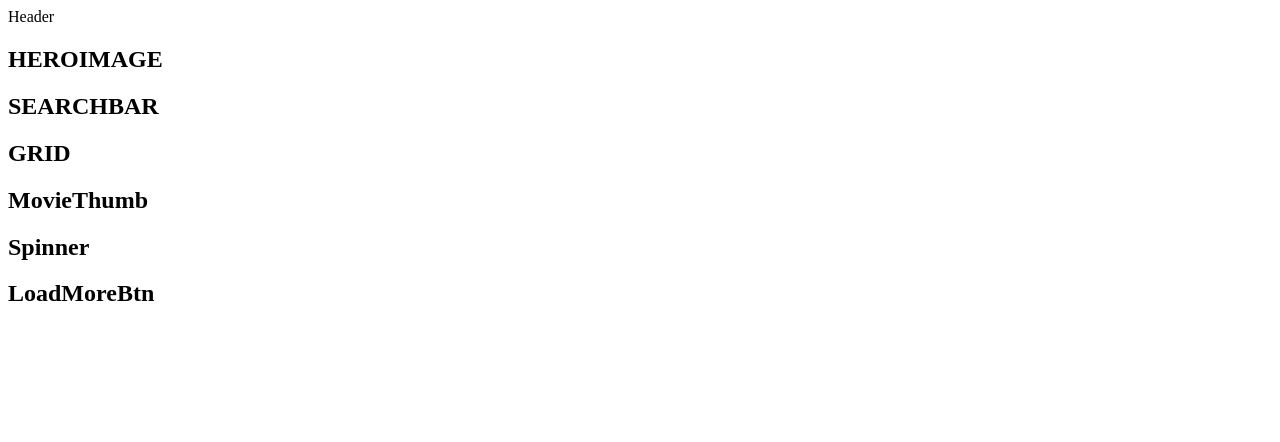
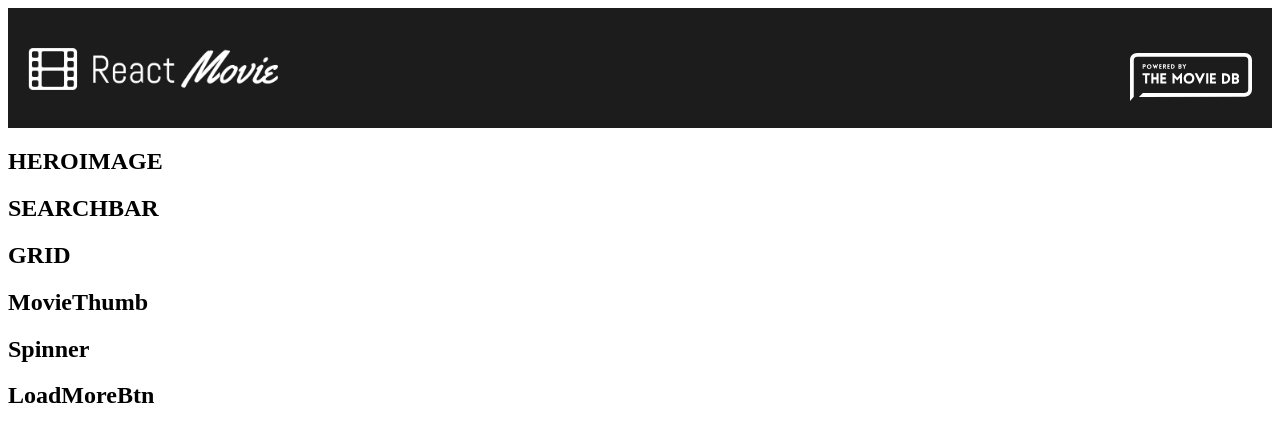
Before and after one commit to MauricioGarcia12/Movie-App-02, a React (Create React App) app: page / in a window 1280 px wide. Shown: the top 442 px of the page. Built offline with nearby package versions, Linux system fonts and the light colour scheme; no server answers.

Commit message:
Importando estilos al Header

```diff
--- a/public/index.html
+++ b/public/index.html
@@ -15,15 +15,9 @@
       user's mobile device or desktop. See https://developers.google.com/web/fundamentals/web-app-manifest/
     -->
     <link rel="manifest" href="%PUBLIC_URL%/manifest.json" />
-    <!--
-      Notice the use of %PUBLIC_URL% in the tags above.
-      It will be replaced with the URL of the `public` folder during the build.
-      Only files inside the `public` folder can be referenced from the HTML.
+    <link href="https://fonts.googleapis.com/css?family=Abel" rel="stylesheet">
+  <link href="https://stackpath.bootstrapcdn.com/font-awesome/4.7.0/css/font-awesome.min.css" rel="stylesheet">
 
-      Unlike "/favicon.ico" or "favicon.ico", "%PUBLIC_URL%/favicon.ico" will
-      work correctly both with client-side routing and a non-root public URL.
-      Learn how to configure a non-root public URL by running `npm run build`.
-    -->
     <title>React App</title>
   </head>
   <body>
--- a/src/components/elements/Header.jsx
+++ b/src/components/elements/Header.jsx
@@ -1,7 +1,16 @@
 import React from 'react';
+import RMDBLogo from '../images/reactMovie_logo.png';
+import TMDBLogo from '../images/tmdb_logo.svg';
+import {StyledHeader, StyledRMDBLogo, StyledTMDBLogo} from '../styles/StyledHeader'
+
 const Header = () => {
     return (
-        <div>Header</div>
+        <StyledHeader>
+            <div className="header-content">
+                <StyledRMDBLogo src={RMDBLogo} alt="rmdb-logo"/>
+                <StyledTMDBLogo src={TMDBLogo} alt="tmdb-logo"/>
+            </div>
+        </StyledHeader>
     );
 }
 
--- a/src/components/styles/StyledHeader.js
+++ b/src/components/styles/StyledHeader.js
@@ -4,6 +4,7 @@
   background: #1c1c1c;
   padding: 0 20px;
   box-sizing: border-box;
+  margin-top:0;
 
   .header-content {
     max-width: 1280px;
```
